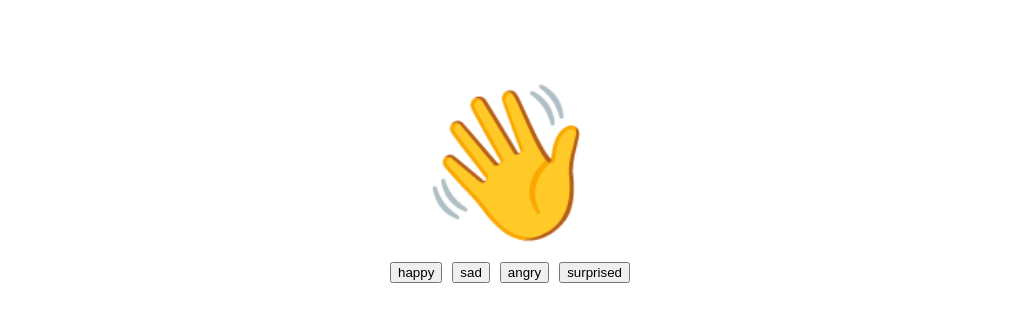
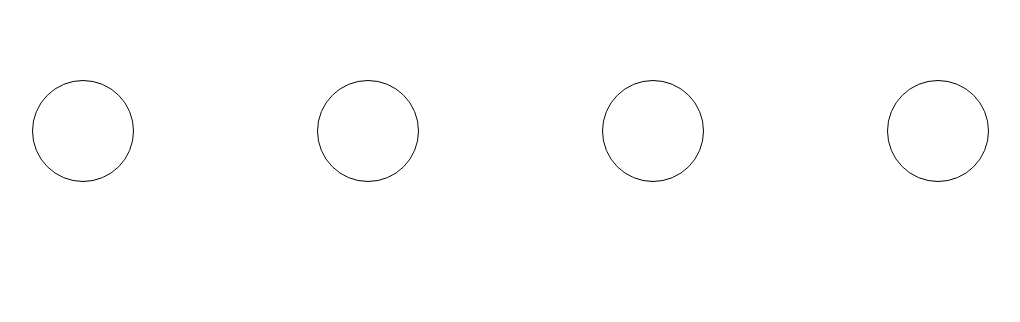
Before and after one commit to 1Laura/react-tasks, a React (Create React App) app: page / in a window 1280 px wide. Shown: the top 322 px of the page, without its empty margins (130-1150 px from the left). Built offline with nearby package versions, Linux system fonts and the light colour scheme.

Commit message:
selected circle

```diff
--- a/src/App.css
+++ b/src/App.css
@@ -6,17 +6,22 @@
     padding: 20px;
     text-align: center;
     margin: 50px;
+    display: flex;
+    flex-direction: row;
 }
 
-.emoji {
-    font-size: 150px;
-}
-
-
-.buttons {
+.circle {
+    width: 100px;
+    height: 100px;
+    border: 1px solid black;
+    border-radius: 50%;
     display: flex;
     flex-direction: row;
     justify-content: center;
     margin: 10px auto;
     gap: 10px;
 }
+
+.selected {
+    background-color: #4242fd;
+}
--- a/src/App.js
+++ b/src/App.js
@@ -2,41 +2,24 @@
 import {useState} from "react";
 
 function App() {
-    const [getEmoji, setEmoji] = useState("👋");
+    const [selected, setSelected] = useState(0);
 
-
-    // 1 variant
-    function updateEmoji(emoji) {
-        setEmoji(emoji);
-    }
 
     return (
 
         <div className="container">
-            <div className="emoji">{getEmoji}</div>
-
-            <div className="buttons">
-                <button onClick={() => {
-                    setEmoji("🙂")
-                }}>happy
-                </button>
-                <button onClick={() => {
-                    setEmoji("😔")
-                }}>sad
-                </button>
-                <button onClick={() => {
-                    setEmoji("😠")
-                }}>angry
-                </button>
-                <button onClick={() => {
-                    setEmoji("😯")
-                }}>surprised
-                </button>
+            <div className={`circle ${selected === 1 ? "selected" : ""}`} onClick={() => setSelected(1)}>
+            </div>
+            <div className={`circle ${selected === 2 ? "selected" : ""}`} onClick={() => setSelected(2)}>
+            </div>
+            <div className={`circle ${selected === 3 ? "selected" : ""}`} onClick={() => setSelected(3)}>
+            </div>
+            <div className={`circle ${selected === 4 ? "selected" : ""}`} onClick={() => setSelected(4)}>
             </div>
         </div>
 
-    )
-        ;
+
+    );
 
 }
 
```
